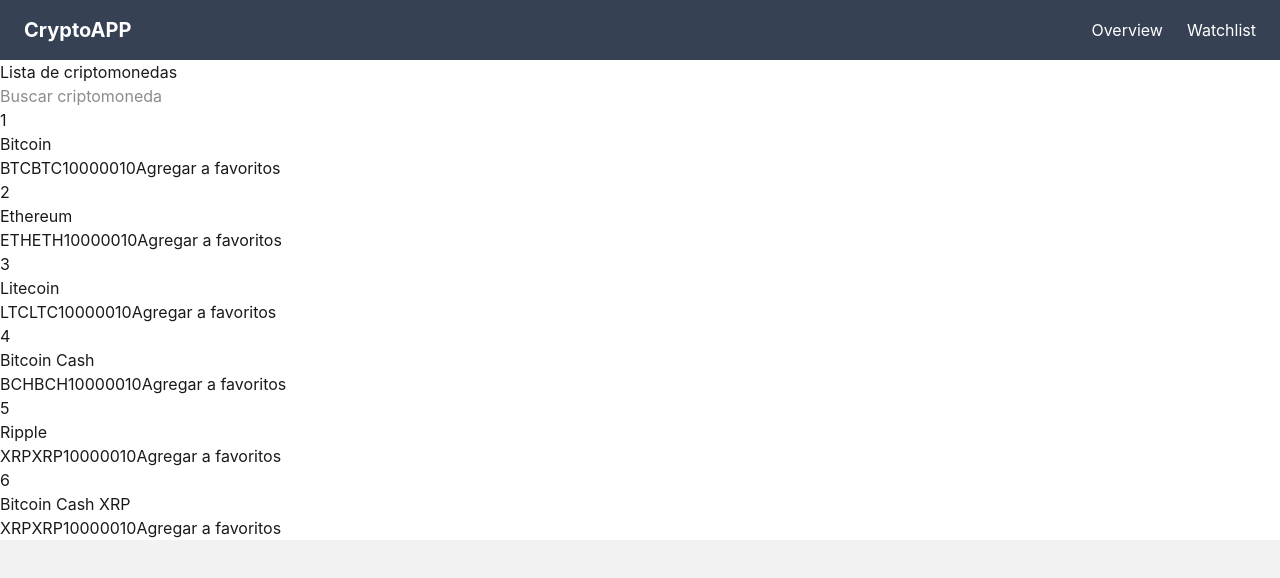
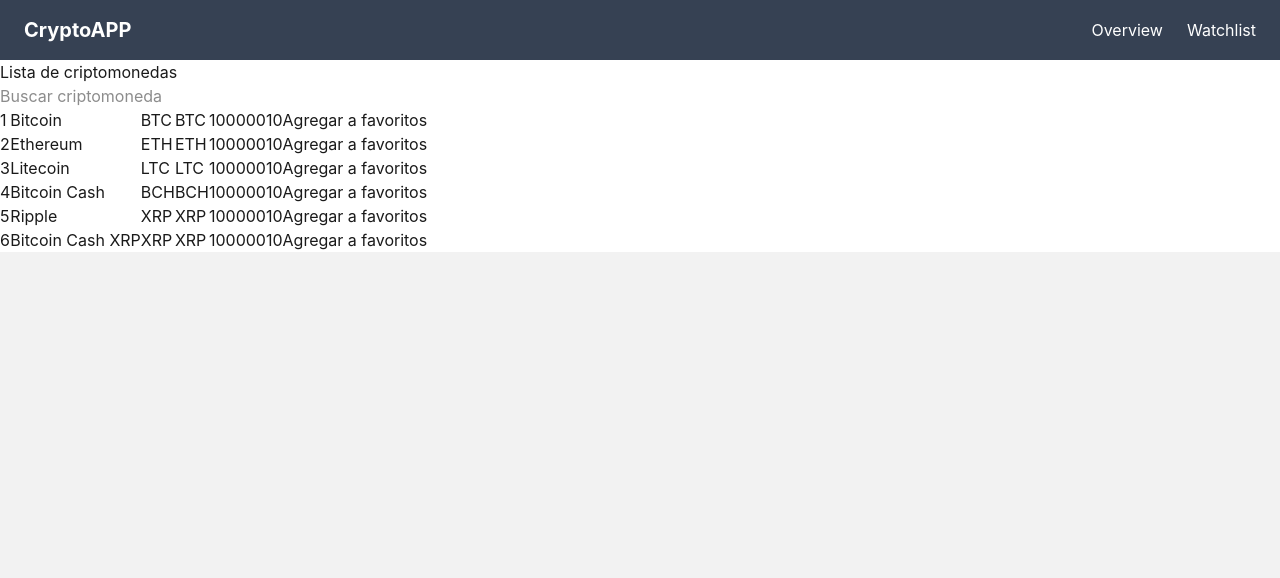
Before and after one commit to 102guss/Monedas, a React (Vite) app in the folder my-app/: page / in a window 1280 px wide. Shown: the top 578 px of the page. Built offline with nearby package versions, Linux system fonts and the light colour scheme.

Commit message:
CReacion de tablas para monedas

```diff
--- a/my-app/src/App.tsx
+++ b/my-app/src/App.tsx
@@ -17,7 +17,7 @@ const App = () => {
   };
 
   return (
-    <div>
+    <>
       <Header />
       <main className="bg-white">
         <h1>Lista de criptomonedas</h1>
@@ -33,7 +33,7 @@ const App = () => {
           ))}
         </div>
       </main>
-    </div>
+    </>
   );
 };
 export default App;
--- a/my-app/src/components/Coin.tsx
+++ b/my-app/src/components/Coin.tsx
@@ -9,20 +9,21 @@ const handleFavorites = () => {
   setIsFavorite(!isFavorite)
 }
   return (
-    <div>
-      <span>{order}</span>
-      <h2>{name}</h2>
-      <span>{code}</span>
-      <span>{symbol}</span>
-      <span>{price}</span>
-      <span>{priceChange}</span>
+  <tr className="coin-card">
+    <td>{order}</td>
+    <td>{name}</td>
+    <td>{code}</td>
+    <td>{symbol}</td>
+    <td>{price}</td>
+    <td>{priceChange}</td>
+    <td>
       <button onClick={handleFavorites}>
-  {
-    isFavorite ? "Quitar de favoritos" : "Agregar a favoritos"
-  }
-</button>
-    </div>
-  )
+        {
+          isFavorite ? "Quitar de favoritos" : "Agregar a favoritos"
+        }
+      </button>
+    </td>
+  </tr>
+)
 }
-
 export default Coin
```
